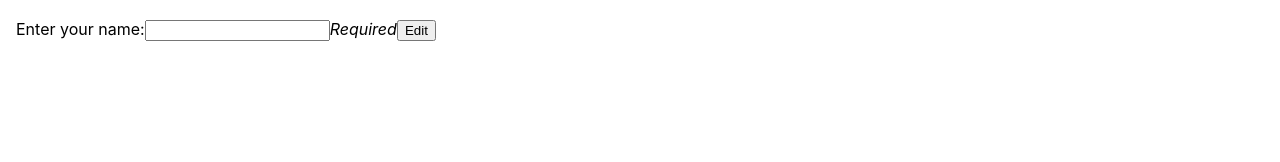
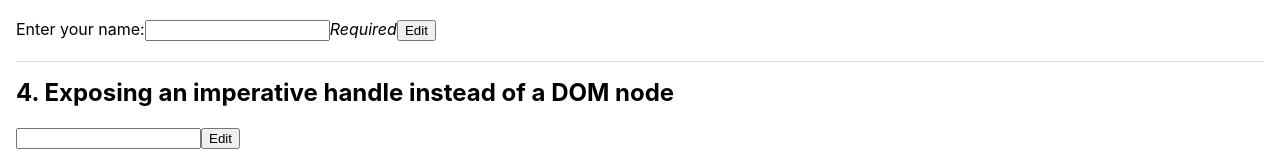
Before and after one commit to thegicode/reactjs-study-2023, a React (Create React App) app: page /forwardref in a window 1280 px wide. Shown: the part 820-982 px from the top of the page. Before the commit the page ends 877 px from the top, so only its background shows below. Built offline with nearby package versions, Linux system fonts and the light colour scheme.

Commit message:
add favicon, add ForwardRef4

```diff
--- a/public/index.html
+++ b/public/index.html
@@ -8,6 +8,7 @@
             name="description"
             content="Web site created using create-react-app"
         />
+        <link rel="icon" href="favicon.ico" />
         <!-- <link rel="apple-touch-icon" href="%PUBLIC_URL%/logo192.png" /> -->
         <!--
       manifest.json provides metadata used when your web app is installed on a
--- /dev/null
+++ b/src/contents/ForwardRef4/MyInput.tsx
@@ -0,0 +1,40 @@
+import {
+    forwardRef,
+    useRef,
+    useImperativeHandle,
+    InputHTMLAttributes,
+} from "react";
+
+interface MyInputProps extends InputHTMLAttributes<HTMLInputElement> {
+    label: string;
+}
+
+interface MyInputRef {
+    focus: () => void;
+    scrollIntoView: () => void;
+}
+
+const MyInput = forwardRef<MyInputRef, MyInputProps>((props, ref) => {
+    const inputRef = useRef<HTMLInputElement>(null);
+
+    useImperativeHandle(
+        ref,
+        () => ({
+            focus() {
+                inputRef.current?.focus();
+            },
+            scrollIntoView() {
+                inputRef.current?.scrollIntoView();
+            },
+        }),
+        []
+    );
+
+    return <input {...props} ref={inputRef} />;
+});
+
+export default MyInput;
+
+// useImperativeHandle
+// 때로는 부모 컴포넌트가 자식 컴포넌트의 특정 메서드나 값을 직접 액세스하고 싶을 때가 있다.
+// useImperativeHandle을 사용하면 자식 컴포넌트의 내부 ref를 커스터마이징하여 부모 컴포넌트로부터 특정 메서드나 값을 제공할 수 있습니다.
--- /dev/null
+++ b/src/contents/ForwardRef4/index.tsx
@@ -0,0 +1,26 @@
+import React, { useRef } from "react";
+import MyInput from "./MyInput";
+
+interface MyInputInstance {
+    focus: () => void;
+    scrollIntoView: () => void;
+}
+
+export default function Form() {
+    const ref = useRef<MyInputInstance | null>(null);
+
+    function handleClick() {
+        ref.current?.focus();
+        // This won't work because the DOM node isn't exposed:
+        // ref.current.style.opacity = 0.5;
+    }
+
+    return (
+        <form>
+            <MyInput label="Enter your name:" ref={ref} />
+            <button type="button" onClick={handleClick}>
+                Edit
+            </button>
+        </form>
+    );
+}
--- a/src/index.tsx
+++ b/src/index.tsx
@@ -2,7 +2,7 @@ import React from "react";
 import ReactDOM from "react-dom/client";
 import "./index.css";
 import App from "./App";
-import reportWebVitals from "./reportWebVitals";
+// import reportWebVitals from "./reportWebVitals";
 import "./index.css";
 
 const root = ReactDOM.createRoot(
@@ -17,4 +17,4 @@ root.render(
 // If you want to start measuring performance in your app, pass a function
 // to log results (for example: reportWebVitals(console.log))
 // or send to an analytics endpoint. Learn more: https://bit.ly/CRA-vitals
-reportWebVitals();
+// reportWebVitals();
--- a/src/pages/ForwardRefPage.tsx
+++ b/src/pages/ForwardRefPage.tsx
@@ -2,6 +2,7 @@ import ForwardRef0 from "../contents/ForwardRef0";
 import ForwardRef1 from "../contents/ForwardRef1";
 import ForwardRef2 from "../contents/ForwardRef2";
 import ForwardRef3 from "../contents/ForwardRef3";
+import ForwardRef4 from "../contents/ForwardRef4";
 
 import "../css/forwardRef.css";
 
@@ -25,6 +26,9 @@ function ForwardRefPage() {
 
             <h2>3. Forwarding a ref through multiple components </h2>
             <ForwardRef3 />
+
+            <h2>4. Exposing an imperative handle instead of a DOM node </h2>
+            <ForwardRef4 />
         </div>
     );
 }
```
Also changed, not shown: public/manifest.json (deleted), public/robots.txt (deleted), 1 other file (tests, documents, lock files or other folders).
